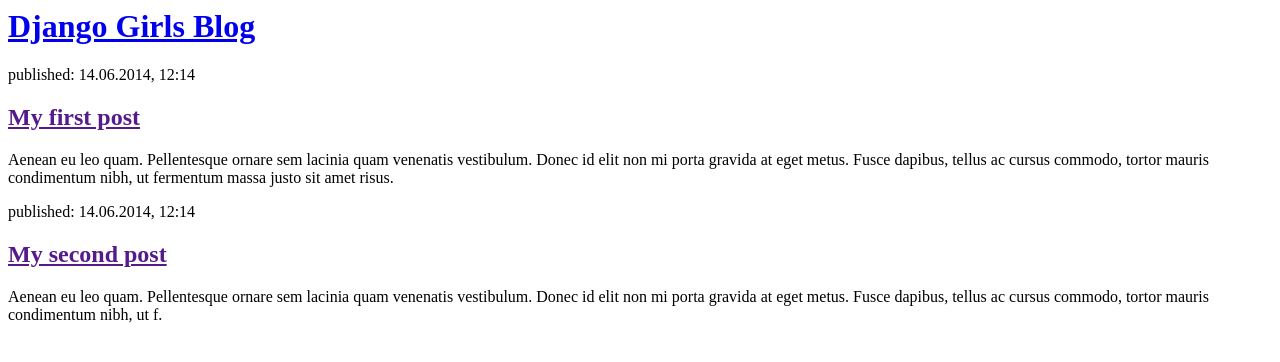
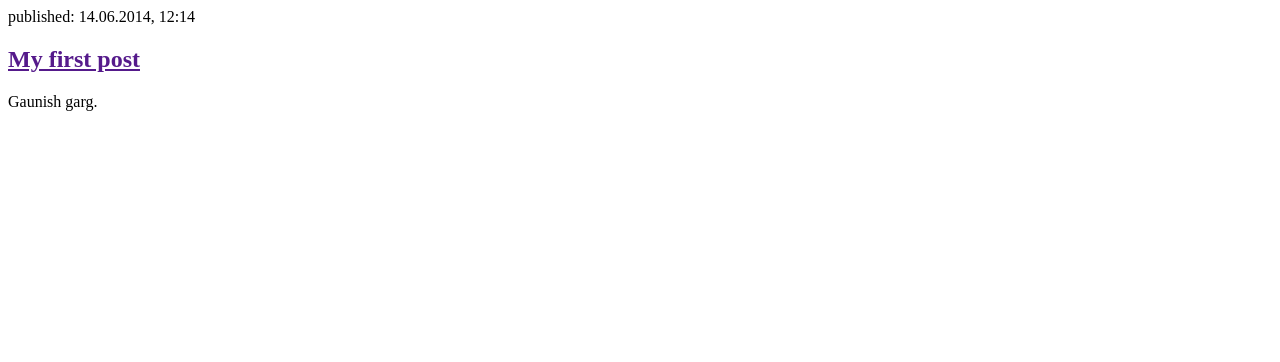
Before and after one commit to Gaunish/my-first-blog, a Django app: page / in a window 1280 px wide. Shown: the top 362 px of the page. Run offline with Django 3.2, Linux system fonts and the light colour scheme.

Commit message:
changed HTML for website

```diff
--- a/blog/Templates/blog/post_list.html
+++ b/blog/Templates/blog/post_list.html
@@ -1,22 +1,13 @@
 <html>
     <head>
-        <title>Django Girls blog</title>
+        <title>Django blog</title>
     </head>
     <body>
-        <div>
-            <h1><a href="/">Django Girls Blog</a></h1>
-        </div>
 
         <div>
             <p>published: 14.06.2014, 12:14</p>
             <h2><a href="">My first post</a></h2>
-            <p>Aenean eu leo quam. Pellentesque ornare sem lacinia quam venenatis vestibulum. Donec id elit non mi porta gravida at eget metus. Fusce dapibus, tellus ac cursus commodo, tortor mauris condimentum nibh, ut fermentum massa justo sit amet risus.</p>
-        </div>
-
-        <div>
-            <p>published: 14.06.2014, 12:14</p>
-            <h2><a href="">My second post</a></h2>
-            <p>Aenean eu leo quam. Pellentesque ornare sem lacinia quam venenatis vestibulum. Donec id elit non mi porta gravida at eget metus. Fusce dapibus, tellus ac cursus commodo, tortor mauris condimentum nibh, ut f.</p>
+            <p>Gaunish garg.</p>
         </div>
     </body>
 </html>
```
